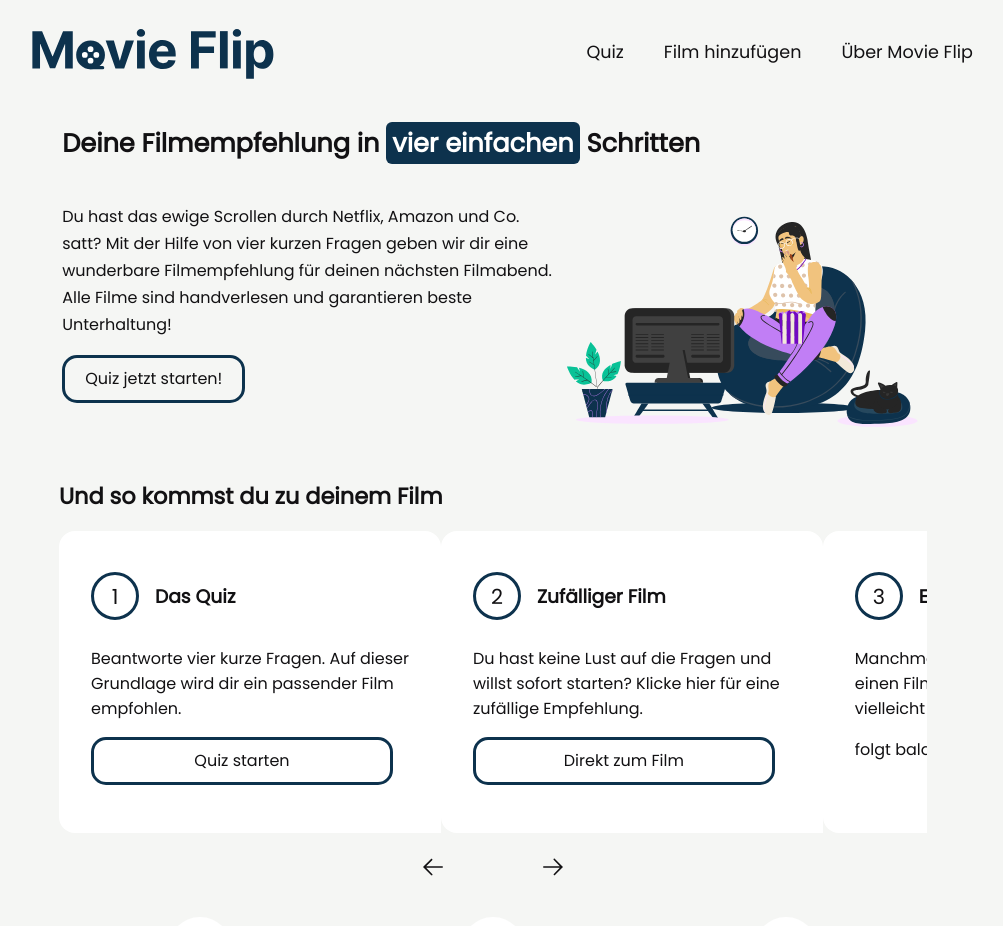
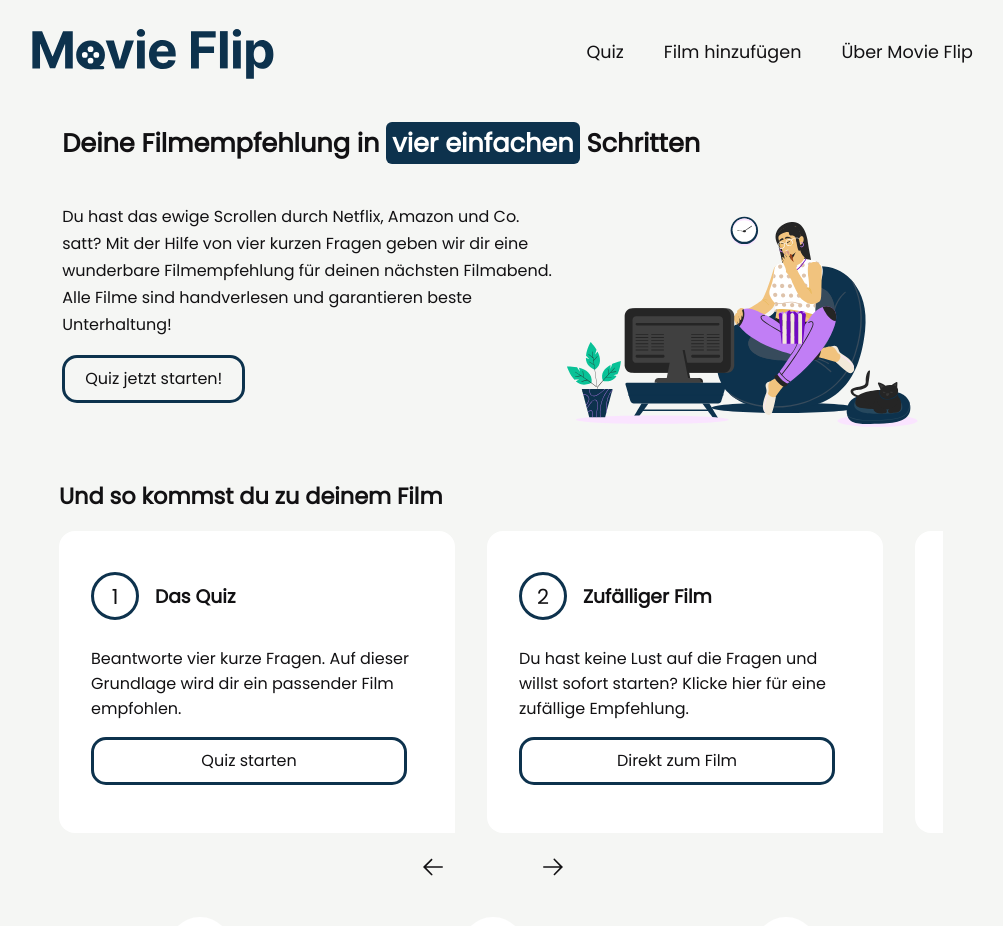
Before and after one commit to flipkoehler/capstone-project-ts, a Next.js app: page / in a window 1280 px wide. Shown: the top 926 px of the page, without its empty margins (147-1150 px from the left). Built offline with nearby package versions, Linux system fonts and the light colour scheme.

Commit message:
and another change

```diff
--- a/components/Slider/Slider.tsx
+++ b/components/Slider/Slider.tsx
@@ -84,7 +84,9 @@ export default function Slider({ sliderContent }: SliderContentArrayType) {
 
 const StyledSliderContainerDiv = styled.div`
   overflow: hidden;
-  margin: 0 1rem;
+  @media screen and (max-width: 600px) {
+    margin: 0 1rem;
+  }
 `;
 
 const StyledSliderContainerParentDiv = styled.div`
@@ -99,8 +101,10 @@ const StyledSliderItemDiv = styled.div`
   background-color: var(--globalWhite);
   border-radius: 1rem 1rem 0px 1rem;
   padding: 2rem;
+  margin: 0 1rem;
   @media screen and (max-width: 600px) {
     flex: 0 0 100%;
+    margin: 0;
   }
 `;
 
```
